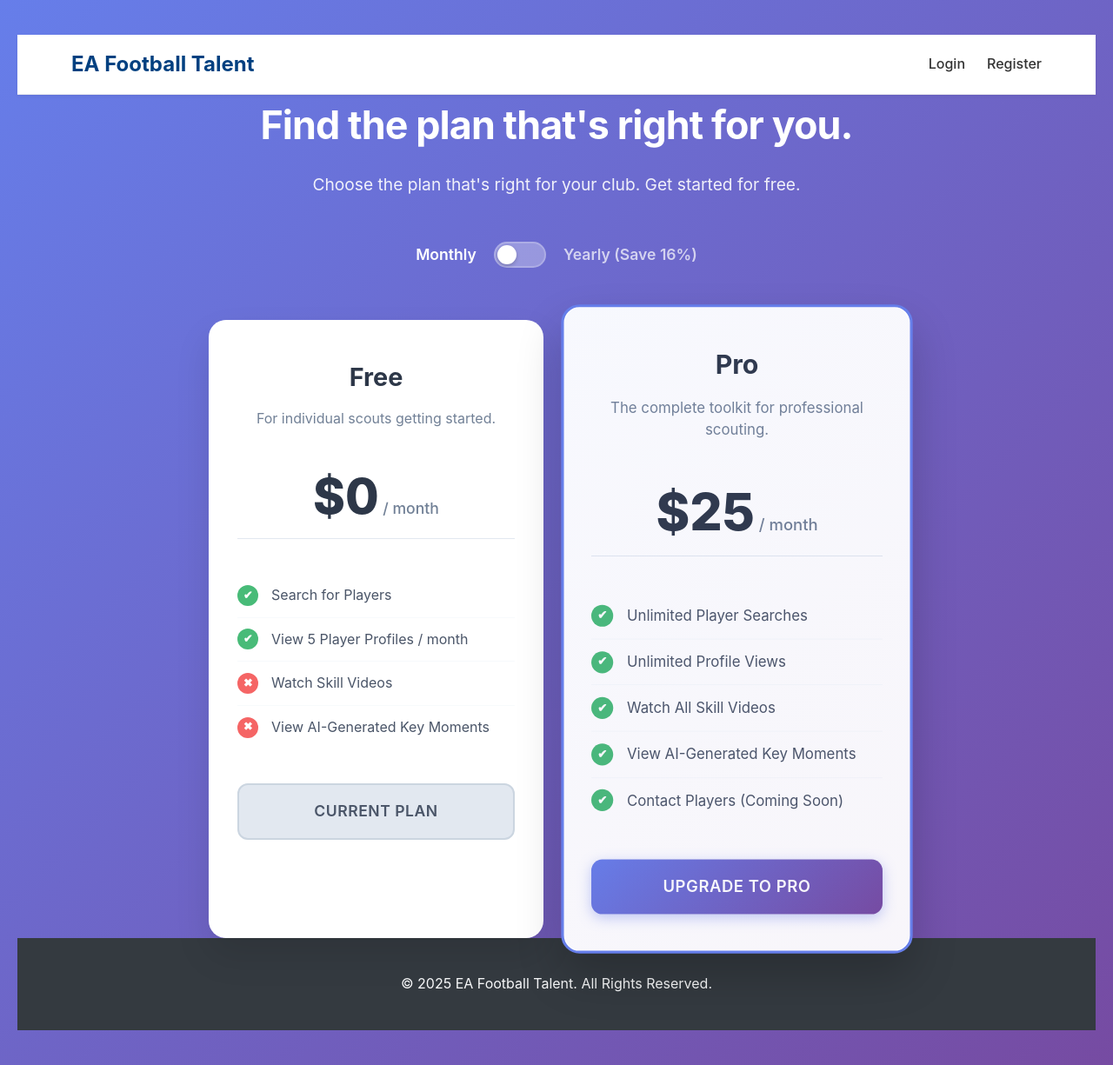
After one commit to RAPCIO-TECH-COMPANY-LIMITED/Sports-talent, a Django app: page /pricing/ in a window 1280 px wide. The commit adds this page. Shown: the whole page at 87% size. Run offline with Django 5.2, Linux system fonts and the light colour scheme; parts of the project's set-up code (start-up, migrations or seed data) failed here and were passed over.

Commit message:
added payments feature

```diff
--- a/core/forms.py
+++ b/core/forms.py
@@ -1,6 +1,6 @@
 from django import forms
 from django.contrib.auth.forms import UserCreationForm
-from .models import CustomUser, PlayerProfile, ClubProfile,Video
+from .models import CustomUser, PlayerProfile, ClubProfile,Video, Subscription
 
 class PlayerSignUpForm(UserCreationForm):
     country = forms.CharField(max_length=100)
@@ -36,11 +36,12 @@ class ClubSignUpForm(UserCreationForm):
         user.user_type = 'club'
         if commit:
             user.save()
-            ClubProfile.objects.create(
+            club_profile = ClubProfile.objects.create(
                 user=user,
                 club_name=self.cleaned_data.get('club_name'),
                 country=self.cleaned_data.get('country'),
             )
+            Subscription.objects.create(club=club_profile, tier='free', is_active=True)
         return user
 
 
--- a/core/templates/discover_talents.html
+++ b/core/templates/discover_talents.html
@@ -3,8 +3,8 @@
 
 {% block title %}Discover Talents{% endblock %}
 
-{% block styles %}
-    <link rel="stylesheet" href="{% static 'core/css/discover.css' %}" />
+{% block style %}
+    <link rel="stylesheet" href="{% static 'discover.css' %}" />
 {% endblock %}
 
 {% block content %}
--- a/core/templates/player_dashboard.html
+++ b/core/templates/player_dashboard.html
@@ -3,7 +3,7 @@
 
 {% block title %}My Dashboard{% endblock %}
 
-{% block styles %}
+{% block style %}
     <link rel="stylesheet" href="{% static 'dashboard.css' %}" />
 {% endblock %}
 
--- a/core/templates/player_detail.html
+++ b/core/templates/player_detail.html
@@ -3,7 +3,7 @@
 
 {% block title %}{{ player.user.get_full_name }}{% endblock %}
 
-{% block styles %}
+{% block style %}
     {% endblock %}
 
 {% block content %}
--- /dev/null
+++ b/core/templates/pricing.html
@@ -0,0 +1,404 @@
+{% extends 'base.html' %}
+{% load static %}
+{% block title %}Pricing Plans{% endblock %}
+{% block style %}
+    <style>
+        * {
+            margin: 0;
+            padding: 0;
+            box-sizing: border-box;
+        }
+
+        body {
+            font-family: -apple-system, BlinkMacSystemFont, 'Segoe UI', Roboto, sans-serif;
+            background: linear-gradient(135deg, #667eea 0%, #764ba2 100%);
+            min-height: 100vh;
+            padding: 40px 20px;
+        }
+
+        .container {
+            max-width: 1200px;
+            margin: 0 auto;
+        }
+
+        .pricing-header {
+            text-align: center;
+            margin-bottom: 50px;
+            color: white;
+        }
+
+        .pricing-header h2 {
+            font-size: 2.8rem;
+            font-weight: 700;
+            margin-bottom: 16px;
+            letter-spacing: -0.02em;
+        }
+
+        .pricing-header p {
+            font-size: 1.2rem;
+            opacity: 0.9;
+            font-weight: 400;
+        }
+
+        .pricing-toggle {
+            display: flex;
+            justify-content: center;
+            align-items: center;
+            margin-bottom: 60px;
+            gap: 20px;
+        }
+
+        .toggle-label {
+            color: white;
+            font-weight: 600;
+            font-size: 1.1rem;
+            transition: opacity 0.3s ease;
+        }
+
+        .toggle-label.monthly {
+            opacity: 1;
+        }
+
+        .toggle-label.yearly {
+            opacity: 0.7;
+        }
+
+        .toggle-switch {
+            position: relative;
+            display: inline-block;
+            width: 60px;
+            height: 30px;
+        }
+
+        .toggle-switch input {
+            opacity: 0;
+            width: 0;
+            height: 0;
+        }
+
+        .slider {
+            position: absolute;
+            cursor: pointer;
+            top: 0;
+            left: 0;
+            right: 0;
+            bottom: 0;
+            background: rgba(255, 255, 255, 0.3);
+            border-radius: 30px;
+            transition: 0.3s;
+            border: 2px solid rgba(255, 255, 255, 0.2);
+        }
+
+        .slider:before {
+            position: absolute;
+            content: "";
+            height: 22px;
+            width: 22px;
+            left: 2px;
+            bottom: 2px;
+            background-color: white;
+            border-radius: 50%;
+            transition: 0.3s;
+            box-shadow: 0 2px 4px rgba(0,0,0,0.2);
+        }
+
+        input:checked + .slider {
+            background: rgba(255, 255, 255, 0.4);
+        }
+
+        input:checked + .slider:before {
+            transform: translateX(30px);
+        }
+
+        input:checked ~ .toggle-label.monthly {
+            opacity: 0.7;
+        }
+
+        input:checked ~ .toggle-label.yearly {
+            opacity: 1;
+        }
+
+        .pricing-grid {
+            display: grid;
+            grid-template-columns: repeat(auto-fit, minmax(350px, 1fr));
+            gap: 30px;
+            max-width: 800px;
+            margin: 0 auto;
+        }
+
+        .pricing-card {
+            background: white;
+            border-radius: 20px;
+            padding: 40px 30px;
+            text-align: center;
+            box-shadow: 0 20px 40px rgba(0,0,0,0.1);
+            transition: all 0.3s ease;
+            position: relative;
+            border: 3px solid transparent;
+        }
+
+        .pricing-card:hover {
+            transform: translateY(-10px);
+            box-shadow: 0 30px 60px rgba(0,0,0,0.15);
+        }
+
+        .pricing-card.pro-tier {
+            border-color: #667eea;
+            transform: scale(1.05);
+            box-shadow: 0 25px 50px rgba(0,0,0,0.2);
+        }
+
+        .pricing-card.pro-tier:hover {
+            transform: scale(1.05) translateY(-10px);
+        }
+
+        .card-header {
+            margin-bottom: 30px;
+        }
+
+        .card-header h3 {
+            font-size: 1.8rem;
+            font-weight: 700;
+            color: #2d3748;
+            margin-bottom: 12px;
+        }
+
+        .card-header p {
+            color: #718096;
+            font-size: 1rem;
+            line-height: 1.5;
+        }
+
+        .card-price {
+            margin-bottom: 40px;
+            padding: 20px 0;
+            border-bottom: 1px solid #e2e8f0;
+        }
+
+        .price {
+            font-size: 3.5rem;
+            font-weight: 800;
+            color: #2d3748;
+            line-height: 1;
+        }
+
+        .term {
+            font-size: 1.1rem;
+            color: #718096;
+            font-weight: 500;
+        }
+
+        .feature-list {
+            list-style: none;
+            margin-bottom: 40px;
+            text-align: left;
+        }
+
+        .feature-list li {
+            display: flex;
+            align-items: center;
+            padding: 12px 0;
+            font-size: 1rem;
+            color: #4a5568;
+            border-bottom: 1px solid #f7fafc;
+        }
+
+        .feature-list li:last-child {
+            border-bottom: none;
+        }
+
+        .icon {
+            display: inline-flex;
+            align-items: center;
+            justify-content: center;
+            width: 24px;
+            height: 24px;
+            border-radius: 50%;
+            margin-right: 15px;
+            font-size: 0.8rem;
+            font-weight: bold;
+            flex-shrink: 0;
+        }
+
+        .icon-check {
+            background: #48bb78;
+            color: white;
+        }
+
+        .icon-cross {
+            background: #f56565;
+            color: white;
+        }
+
+        .btn {
+            display: inline-block;
+            width: 100%;
+            padding: 16px 32px;
+            border-radius: 12px;
+            text-decoration: none;
+            font-weight: 600;
+            font-size: 1.1rem;
+            transition: all 0.3s ease;
+            border: none;
+            cursor: pointer;
+            text-transform: uppercase;
+            letter-spacing: 0.5px;
+        }
+
+        .btn-primary {
+            background: linear-gradient(135deg, #667eea, #764ba2);
+            color: white;
+            box-shadow: 0 4px 15px rgba(102, 126, 234, 0.4);
+        }
+
+        .btn-primary:hover {
+            transform: translateY(-2px);
+            box-shadow: 0 6px 20px rgba(102, 126, 234, 0.6);
+        }
+
+        .btn-secondary {
+            background: #e2e8f0;
+            color: #4a5568;
+            border: 2px solid #cbd5e0;
+        }
+
+        .btn-secondary:hover {
+            background: #cbd5e0;
+            transform: translateY(-2px);
+        }
+
+        /* Animation for price changes */
+        .price {
+            transition: all 0.3s ease;
+        }
+
+        /* Responsive design */
+        @media (max-width: 768px) {
+            .pricing-header h2 {
+                font-size: 2.2rem;
+            }
+
+            .pricing-header p {
+                font-size: 1.1rem;
+            }
+
+            .pricing-grid {
+                grid-template-columns: 1fr;
+                gap: 20px;
+            }
+
+            .pricing-card {
+                padding: 30px 25px;
+            }
+
+            .pricing-card.pro-tier {
+                transform: none;
+            }
+
+            .pricing-card.pro-tier:hover {
+                transform: translateY(-10px);
+            }
+        }
+
+        /* Additional hover effects */
+        .pricing-card::before {
+            content: '';
+            position: absolute;
+            top: 0;
+            left: 0;
+            right: 0;
+            bottom: 0;
+            background: linear-gradient(135deg, rgba(102, 126, 234, 0.05), rgba(118, 75, 162, 0.05));
+            border-radius: 20px;
+            opacity: 0;
+            transition: opacity 0.3s ease;
+            pointer-events: none;
+        }
+
+        .pricing-card:hover::before {
+            opacity: 1;
+        }
+
+        .pricing-card.pro-tier::before {
+            opacity: 1;
+        }
+    </style>
+{% endblock %}
+{% block content %}
+    <div class="container">
+        <div class="pricing-header">
+            <h2>Find the plan that's right for you.</h2>
+            <p>Choose the plan that's right for your club. Get started for free.</p>
+        </div>
+
+        <div class="pricing-toggle">
+            <span class="toggle-label monthly">Monthly</span>
+            <label class="toggle-switch">
+                <input type="checkbox" id="pricing-toggle-checkbox">
+                <span class="slider"></span>
+            </label>
+            <span class="toggle-label yearly">Yearly (Save 16%)</span>
+        </div>
+
+        <div class="pricing-grid">
+            <div class="pricing-card">
+                <div class="card-header">
+                    <h3>Free</h3>
+                    <p>For individual scouts getting started.</p>
+                </div>
+                <div class="card-price">
+                    <span class="price">$0</span>
+                    <span class="term">/ month</span>
+                </div>
+                <ul class="feature-list">
+                    <li><span class="icon icon-check">✔</span>Search for Players</li>
+                    <li><span class="icon icon-check">✔</span>View 5 Player Profiles / month</li>
+                    <li><span class="icon icon-cross">✖</span>Watch Skill Videos</li>
+                    <li><span class="icon icon-cross">✖</span>View AI-Generated Key Moments</li>
+                </ul>
+                <a href="#" class="btn btn-secondary">Current Plan</a>
+            </div>
+
+            <div class="pricing-card pro-tier">
+                <div class="card-header">
+                    <h3>Pro</h3>
+                    <p>The complete toolkit for professional scouting.</p>
+                </div>
+                <div class="card-price">
+                    <span class="price" data-monthly-price="25" data-yearly-price="250">$25</span>
+                    <span class="term">/ month</span>
+                </div>
+                <ul class="feature-list">
+                    <li><span class="icon icon-check">✔</span>Unlimited Player Searches</li>
+                    <li><span class="icon icon-check">✔</span>Unlimited Profile Views</li>
+                    <li><span class="icon icon-check">✔</span>Watch All Skill Videos</li>
+                    <li><span class="icon icon-check">✔</span>View AI-Generated Key Moments</li>
+                    <li><span class="icon icon-check">✔</span>Contact Players (Coming Soon)</li>
+                </ul>
+                <a href="#" class="btn btn-primary">Upgrade to Pro</a>
+            </div>
+        </div>
+    </div>
+
+    <script>
+        const toggle = document.getElementById('pricing-toggle-checkbox');
+        const proPriceEl = document.querySelector('.pro-tier .price');
+        const proTermEl = document.querySelector('.pro-tier .term');
+        const monthlyLabel = document.querySelector('.toggle-label.monthly');
+        const yearlyLabel = document.querySelector('.toggle-label.yearly');
+
+        toggle.addEventListener('change', () => {
+            if (toggle.checked) { // Yearly is selected
+                proPriceEl.textContent = `$${proPriceEl.dataset.yearlyPrice}`;
+                proTermEl.textContent = '/ year';
+                monthlyLabel.style.opacity = '0.7';
+                yearlyLabel.style.opacity = '1';
+            } else { // Monthly is selected
+                proPriceEl.textContent = `$${proPriceEl.dataset.monthlyPrice}`;
+                proTermEl.textContent = '/ month';
+                monthlyLabel.style.opacity = '1';
+                yearlyLabel.style.opacity = '0.7';
+            }
+        });
+    </script>
+{% endblock %}
--- a/core/templates/upload_video.html
+++ b/core/templates/upload_video.html
@@ -3,8 +3,8 @@
 
 {% block title %}Upload Video{% endblock %}
 
-{% block styles %}
-    <link rel="stylesheet" href="{% static 'core/css/upload.css' %}" />
+{% block style %}
+    <link rel="stylesheet" href="{% static 'upload.css' %}" />
 {% endblock %}
 
 {% block content %}
--- a/core/urls.py
+++ b/core/urls.py
@@ -1,5 +1,5 @@
 from django.urls import path
-from . views import home,register,upload_video,discover_talents,player_dashboard,login_redirect,player_detail
+from . views import home,register,upload_video,discover_talents,player_dashboard,login_redirect,player_detail,pricing_page
 from django.contrib.auth import views as auth_views
 urlpatterns = [
     path('', home, name='home'),
@@ -16,4 +16,5 @@ urlpatterns = [
     path('redirect/', login_redirect, name='login_redirect'),
 
     path('player/<int:pk>/', player_detail, name='player_detail'),
+    path('pricing/', pricing_page, name='pricing_page'),
     ]
--- a/core/views.py
+++ b/core/views.py
@@ -3,6 +3,14 @@ from .forms import PlayerSignUpForm, ClubSignUpForm,VideoUploadForm
 from django.contrib.auth.decorators import login_required
 from .models import PlayerProfile
 from .tasks import analyze_video_for_tags
+from django.views.decorators.csrf import csrf_exempt
+from django.http import HttpResponse
+import json
+from datetime import timedelta
+from .models import ClubProfile, Subscription
+from django.utils import timezone
+
+
 
 # Create your views here.
 def home(request):
@@ -97,15 +105,47 @@ def login_redirect(request):
 
 @login_required
 def player_detail(request, pk):
-    # This view is for clubs to see player details.
-    # You might want to restrict access to only clubs.
     if request.user.user_type != 'club':
         return redirect('home')
 
-    # Fetch the specific player profile using its primary key (pk), or return a 404 error if not found.
+    # This is the robust way to check for an active subscription
+    try:
+        is_subscribed = request.user.clubprofile.subscription.is_active
+    except Subscription.DoesNotExist:
+        is_subscribed = False # If no subscription object exists, they are not subscribed
+
+    # We will expand this logic to check for 'pro' tier later
+    if not is_subscribed:
+        return redirect('pricing_page')
+
     player_profile = get_object_or_404(PlayerProfile, pk=pk)
 
     context = {
         'player': player_profile
     }
     return render(request, 'player_detail.html', context)
+
+def pricing_page(request):
+    return render(request, 'pricing.html')
+
+
+@csrf_exempt # Required for webhooks from external services
+def flutterwave_webhook(request):
+    if request.method == 'POST':
+        payload = json.loads(request.body)
+        # 1. Verify the webhook is authentic from Flutterwave (they have a process for this)
+
+        # 2. Check if the payment was successful
+        if payload['status'] == 'successful':
+            # 3. Find the user in your database based on info in the payload
+            club_user_email = payload['customer']['email']
+            club_profile = ClubProfile.objects.get(user__email=club_user_email)
+
+            # 4. Update their subscription
+            subscription, created = Subscription.objects.get_or_create(club=club_profile)
+            subscription.tier = 'pro'
+            subscription.is_active = True
+            subscription.end_date = timezone.now() + timedelta(days=30) # Grant 30 days of access
+            subscription.save()
+
+        return HttpResponse(status=200) # Let Flutterwave know you received it
--- a/talentplatform/settings.py
+++ b/talentplatform/settings.py
@@ -126,6 +126,7 @@ USE_TZ = True
 # https://docs.djangoproject.com/en/5.2/howto/static-files/
 
 STATIC_URL = 'static/'
+STATICFILES_DIRS = [os.path.join(BASE_DIR, 'static')]
 
 # Default primary key field type
 # https://docs.djangoproject.com/en/5.2/ref/settings/#default-auto-field
```
Also changed, not shown: core/models.py (+14 -0 lines), core/migrations/0003_subscription.py (added), db.sqlite3.
